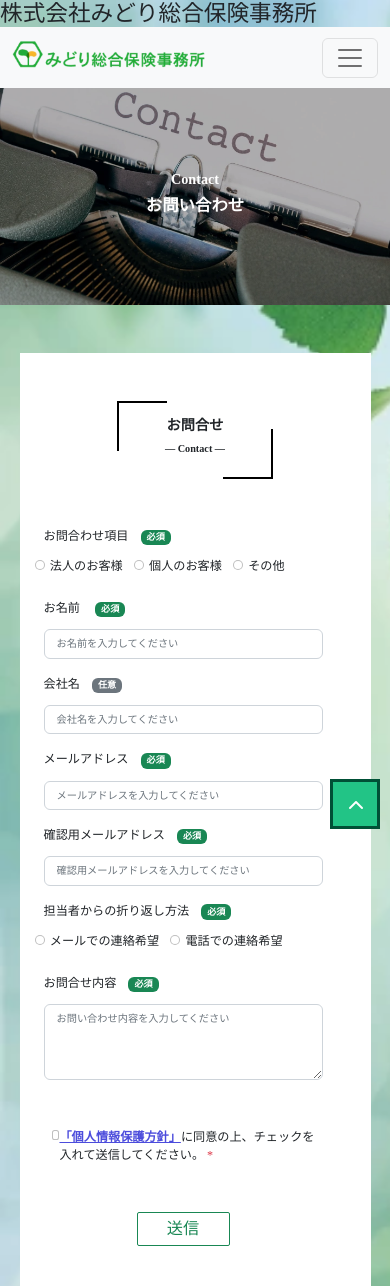
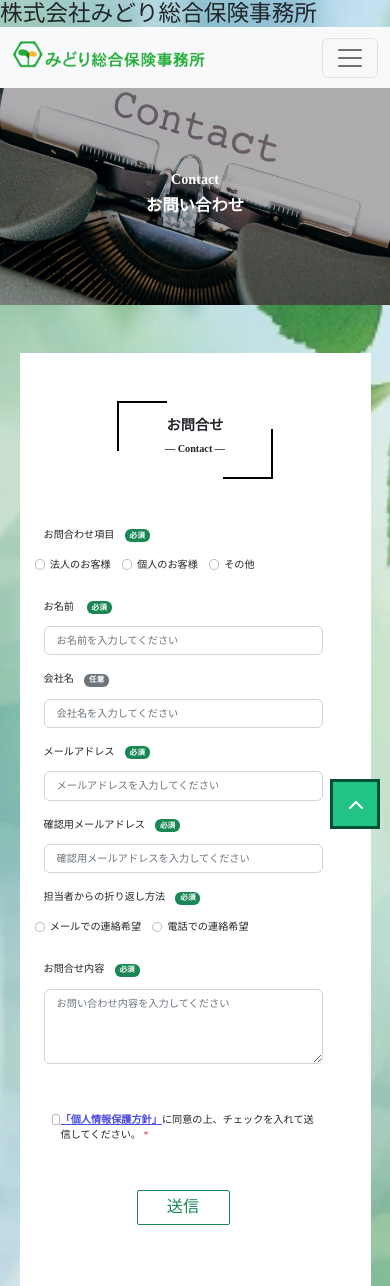
Before and after one commit to linepark-webteam/midori-insurance-sample, a PHP site: page /contact/ in a window 390 px wide. Shown: the top 1286 px of the page. Run offline with PHP 8.4, Linux system fonts and the light colour scheme; some libraries are stand-ins or nearby versions; some web fonts are replaced.

Commit message:
レスポンシブ化調整

```diff
--- a/css/responsive.css
+++ b/css/responsive.css
@@ -60,7 +60,7 @@
 
   /* CONTACT */
   .form-group label {
-    font-size: calc(12px + 2 * ((100vw - 320px) / 879));
+    font-size: calc(10px + 2 * ((100vw - 320px) / 879));
     vertical-align: text-bottom;
   }
   .form-group input {
```
